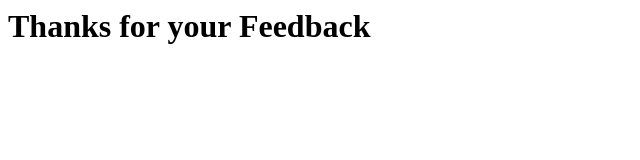
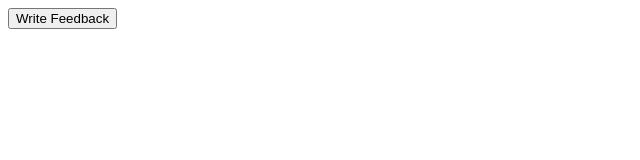
Before and after one commit to mcnaveen/the-mcnaveen.github.io, a plain HTML site: page index.html in a window 1280 px wide. Shown: the whole page, without its empty margins (0-640 px from the left). Drawn offline with Linux system fonts and the light colour scheme.

Commit message:
Update index.html

```diff
--- a/index.html
+++ b/index.html
@@ -1,4 +1,5 @@
-<h1> Thanks for your Feedback</h1>
+<a href="http://bit.ly/submitmcn"><input type="button" value="Write Feedback"</a>
+<meta name="viewport" content="width=device-width, initial-scale=1">
 
 <!-- Facebook Pixel Code -->
 <script defer=”defer” >
```
